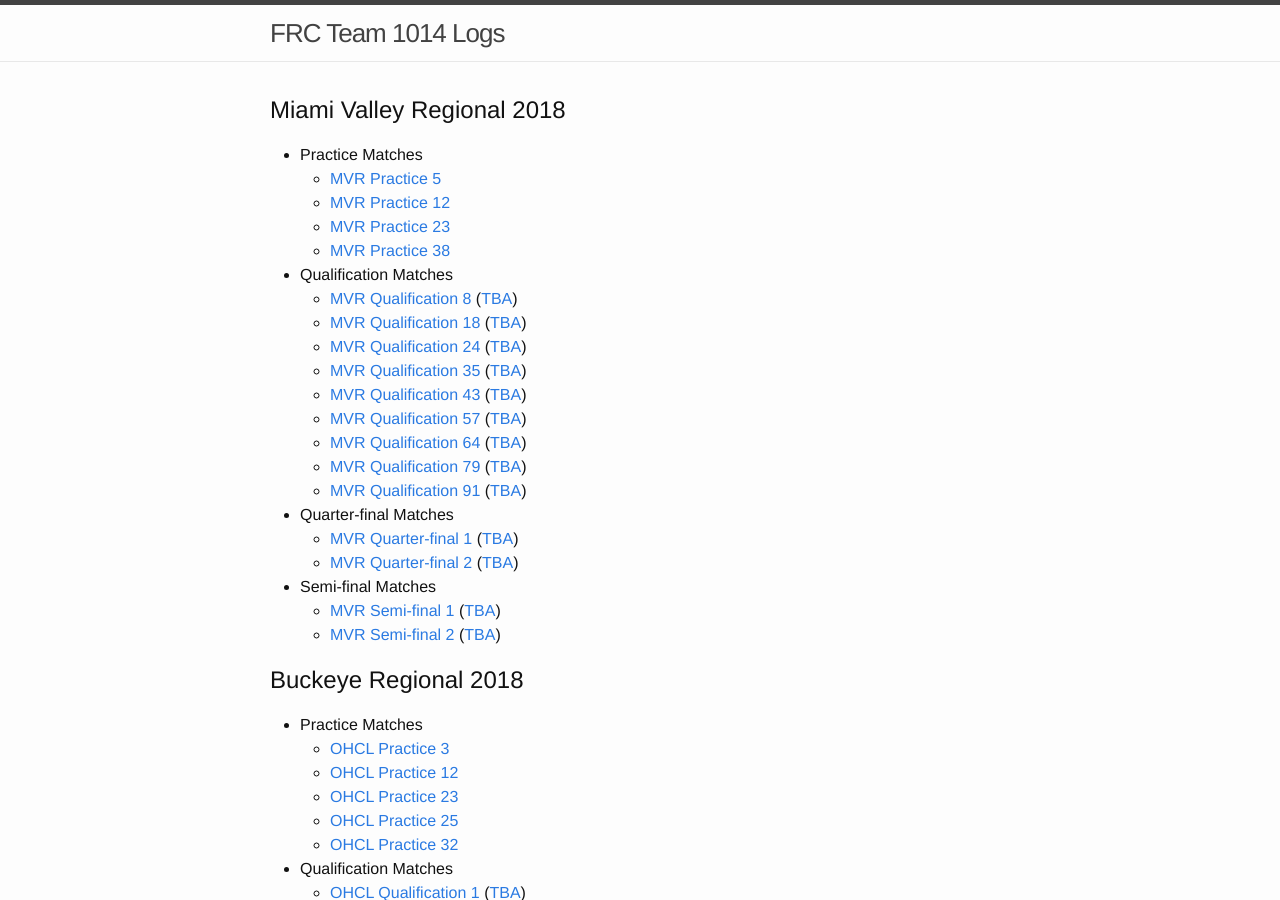
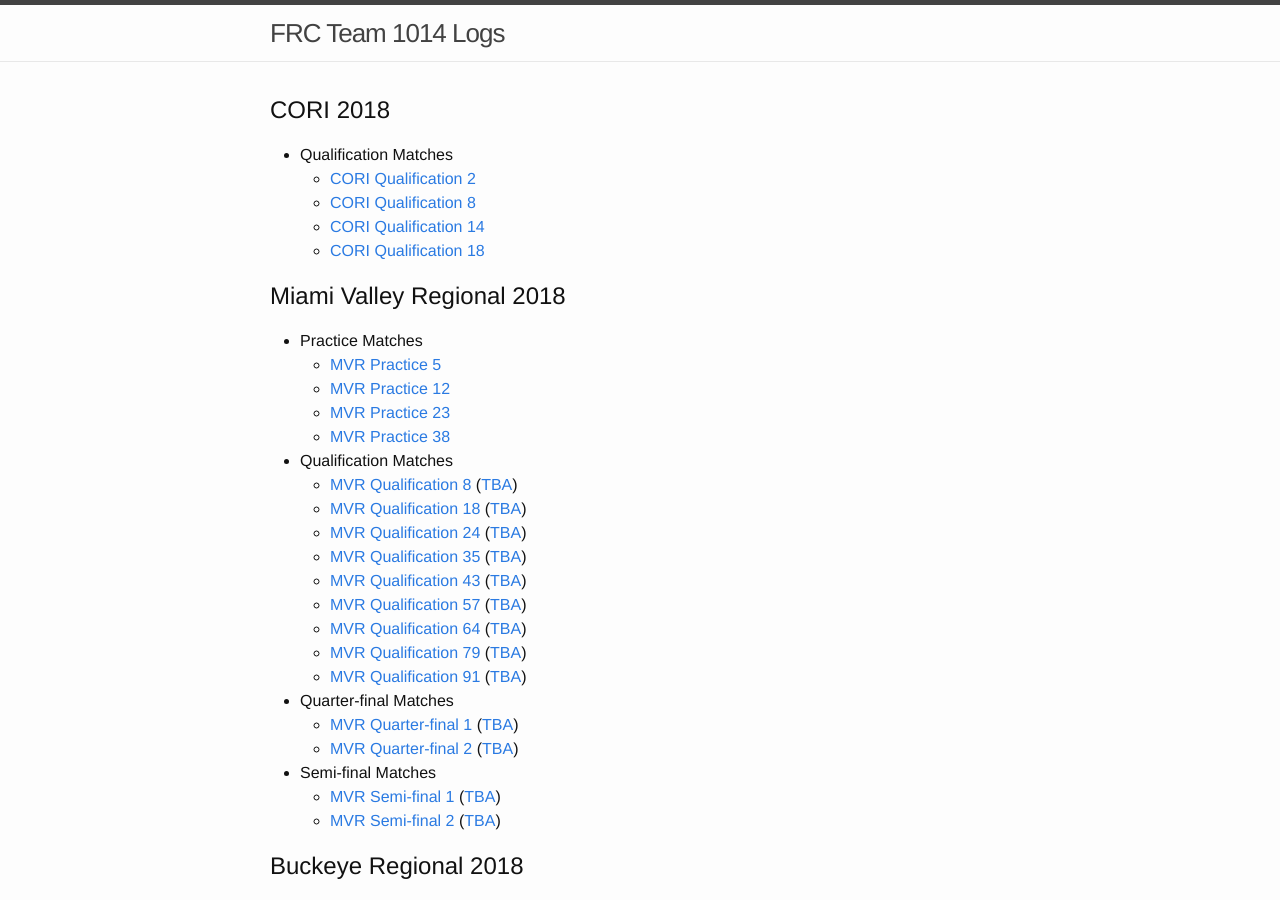
Before and after one commit to choiboy11/logs, a Jekyll site: the page built from index.md, in a window 1280 px wide and 900 px high. Built offline with Jekyll 4.4.1, drawn with Linux system fonts in a browser that asks for light colours.

Commit message:
Update index.md

```diff
--- a/index.md
+++ b/index.md
@@ -2,6 +2,12 @@
 layout: default
 title: FRC Team 1014 Logs
 ---
+## CORI 2018
+*  Qualification Matches
+   *  [CORI Qualification 2](https://s3.us-east-2.amazonaws.com/badlog/cori2018/41B5FDFB.bag.html)
+   *  [CORI Qualification 8](https://s3.us-east-2.amazonaws.com/badlog/cori2018/5B849CE7.bag.html)
+   *  [CORI Qualification 14](https://s3.us-east-2.amazonaws.com/badlog/cori2018/9C9BB041.bag.html)
+   *  [CORI Qualification 18](https://s3.us-east-2.amazonaws.com/badlog/cori2018/B3813A25.bag.html)
 
 ## Miami Valley Regional 2018
 
```
